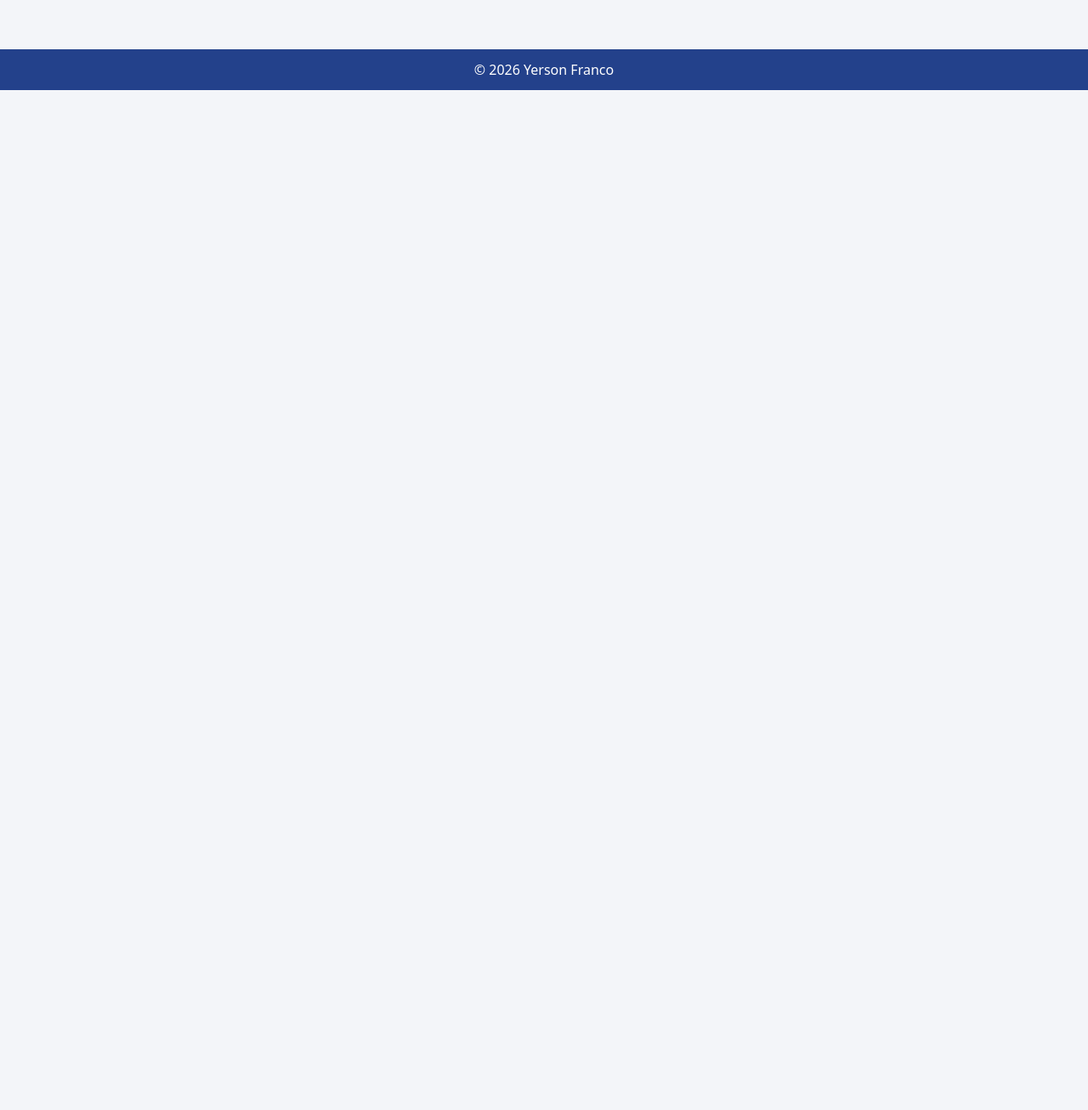
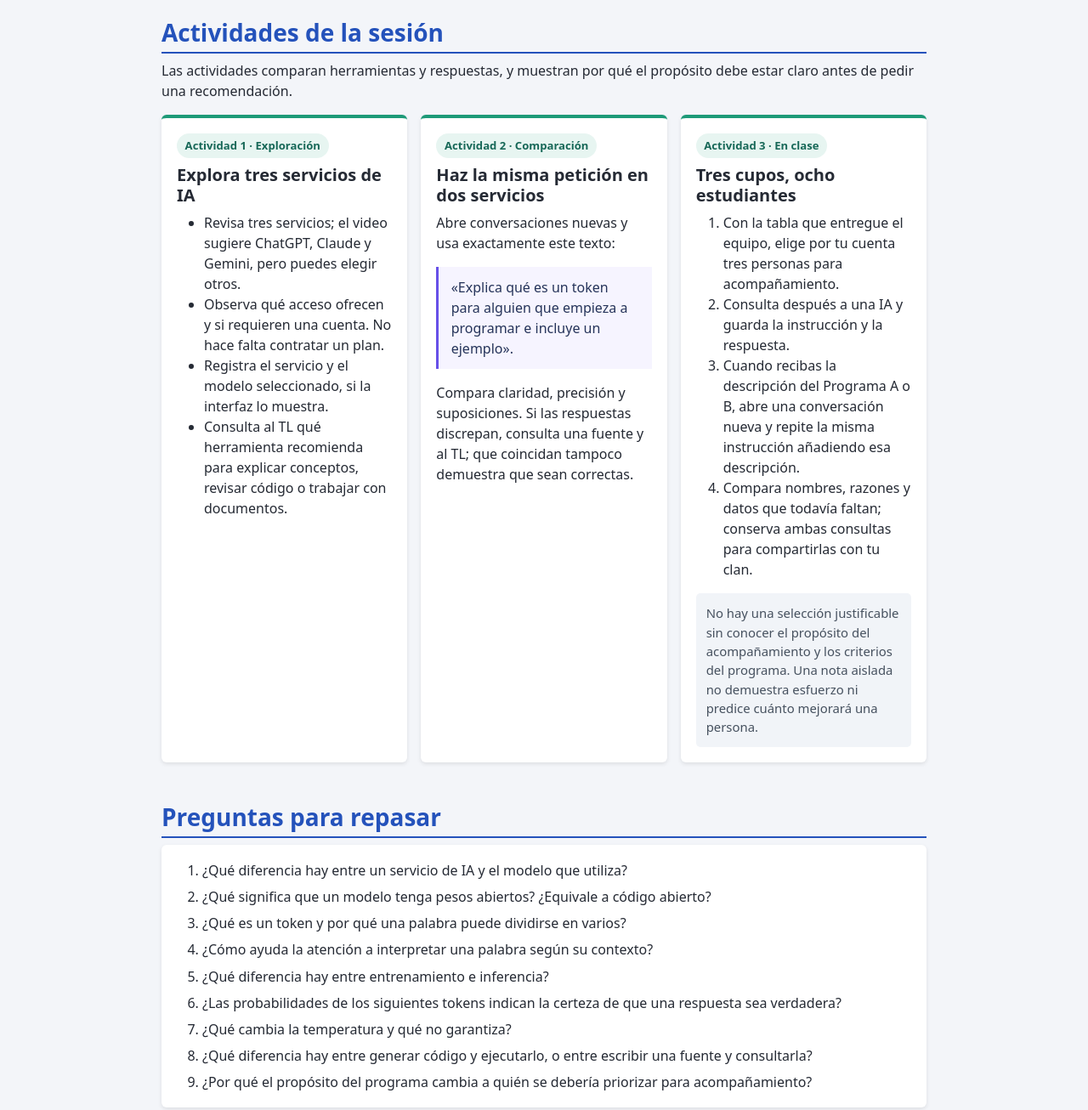
Before and after one commit to YersonFranco/inteligencia_artificial, a plain HTML site: page trayecto_1/semana_2/index.html in a window 1280 px wide. Shown: the part 1780-3086 px from the top of the page at 85% size. Before the commit the page ends 1886 px from the top, so only its background shows below. Drawn offline with nearby package versions, Linux system fonts and the light colour scheme.

Commit message:
feat(semana_2): organiza actividades de la sesión

```diff
--- a/trayecto_1/semana_2/css/style.css
+++ b/trayecto_1/semana_2/css/style.css
@@ -50,3 +50,39 @@
 }
 
 .lectura-contenido h3 { margin-top: 1rem; }
+
+.actividad-sesion { border-top: 4px solid #1d9a78; }
+
+.numero-actividad {
+  display: inline-block;
+  padding: .3rem .6rem;
+  border-radius: 999px;
+  background: #e7f5f1;
+  color: #176858;
+  font-size: .82rem;
+  font-weight: 700;
+}
+
+.prompt-actividad {
+  padding: .75rem .9rem;
+  border-left: 3px solid #6750e8;
+  background: #f6f4ff;
+  color: #26345a;
+}
+
+.nota-proposito {
+  padding: .75rem;
+  border-radius: 5px;
+  background: #f1f4f8;
+  color: #46515f;
+  font-size: .93rem;
+}
+
+.preguntas-repaso {
+  padding: 1.1rem 1.1rem 1.1rem 3rem;
+  border-radius: 6px;
+  background: #fff;
+  box-shadow: 0 2px 5px #00000018;
+}
+
+.preguntas-repaso li + li { margin-top: .45rem; }
--- a/trayecto_1/semana_2/index.html
+++ b/trayecto_1/semana_2/index.html
@@ -85,6 +85,60 @@
         </div>
       </details>
     </section>
+    <section class="mb-5" aria-labelledby="actividades-title">
+      <h2 class="h3 fw-bold titulo-seccion" id="actividades-title">Actividades de la sesión</h2>
+      <p>Las actividades comparan herramientas y respuestas, y muestran por qué el propósito debe estar claro antes de pedir una recomendación.</p>
+      <div class="row g-3">
+        <div class="col-lg-4">
+          <article class="contenido-semana actividad-sesion h-100">
+            <span class="numero-actividad">Actividad 1 · Exploración</span>
+            <h3 class="h5 fw-bold mt-2">Explora tres servicios de IA</h3>
+            <ul>
+              <li>Revisa tres servicios; el video sugiere ChatGPT, Claude y Gemini, pero puedes elegir otros.</li>
+              <li>Observa qué acceso ofrecen y si requieren una cuenta. No hace falta contratar un plan.</li>
+              <li>Registra el servicio y el modelo seleccionado, si la interfaz lo muestra.</li>
+              <li>Consulta al TL qué herramienta recomienda para explicar conceptos, revisar código o trabajar con documentos.</li>
+            </ul>
+          </article>
+        </div>
+        <div class="col-lg-4">
+          <article class="contenido-semana actividad-sesion h-100">
+            <span class="numero-actividad">Actividad 2 · Comparación</span>
+            <h3 class="h5 fw-bold mt-2">Haz la misma petición en dos servicios</h3>
+            <p>Abre conversaciones nuevas y usa exactamente este texto:</p>
+            <blockquote class="prompt-actividad">«Explica qué es un token para alguien que empieza a programar e incluye un ejemplo».</blockquote>
+            <p class="mb-0">Compara claridad, precisión y suposiciones. Si las respuestas discrepan, consulta una fuente y al TL; que coincidan tampoco demuestra que sean correctas.</p>
+          </article>
+        </div>
+        <div class="col-lg-4">
+          <article class="contenido-semana actividad-sesion h-100">
+            <span class="numero-actividad">Actividad 3 · En clase</span>
+            <h3 class="h5 fw-bold mt-2">Tres cupos, ocho estudiantes</h3>
+            <ol>
+              <li>Con la tabla que entregue el equipo, elige por tu cuenta tres personas para acompañamiento.</li>
+              <li>Consulta después a una IA y guarda la instrucción y la respuesta.</li>
+              <li>Cuando recibas la descripción del Programa A o B, abre una conversación nueva y repite la misma instrucción añadiendo esa descripción.</li>
+              <li>Compara nombres, razones y datos que todavía faltan; conserva ambas consultas para compartirlas con tu clan.</li>
+            </ol>
+            <p class="nota-proposito mb-0">No hay una selección justificable sin conocer el propósito del acompañamiento y los criterios del programa. Una nota aislada no demuestra esfuerzo ni predice cuánto mejorará una persona.</p>
+          </article>
+        </div>
+      </div>
+    </section>
+    <section aria-labelledby="repaso-title">
+      <h2 class="h3 fw-bold titulo-seccion" id="repaso-title">Preguntas para repasar</h2>
+      <ol class="preguntas-repaso">
+        <li>¿Qué diferencia hay entre un servicio de IA y el modelo que utiliza?</li>
+        <li>¿Qué significa que un modelo tenga pesos abiertos? ¿Equivale a código abierto?</li>
+        <li>¿Qué es un token y por qué una palabra puede dividirse en varios?</li>
+        <li>¿Cómo ayuda la atención a interpretar una palabra según su contexto?</li>
+        <li>¿Qué diferencia hay entre entrenamiento e inferencia?</li>
+        <li>¿Las probabilidades de los siguientes tokens indican la certeza de que una respuesta sea verdadera?</li>
+        <li>¿Qué cambia la temperatura y qué no garantiza?</li>
+        <li>¿Qué diferencia hay entre generar código y ejecutarlo, o entre escribir una fuente y consultarla?</li>
+        <li>¿Por qué el propósito del programa cambia a quién se debería priorizar para acompañamiento?</li>
+      </ol>
+    </section>
   </main>
   <footer class="pie text-center text-white"><p class="mb-0">&copy; 2026 Yerson Franco</p></footer>
 </body>
```
Also changed, not shown: 1 other file.
